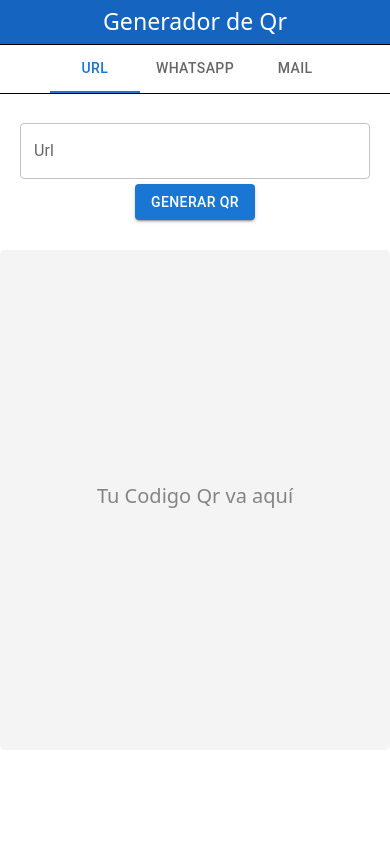
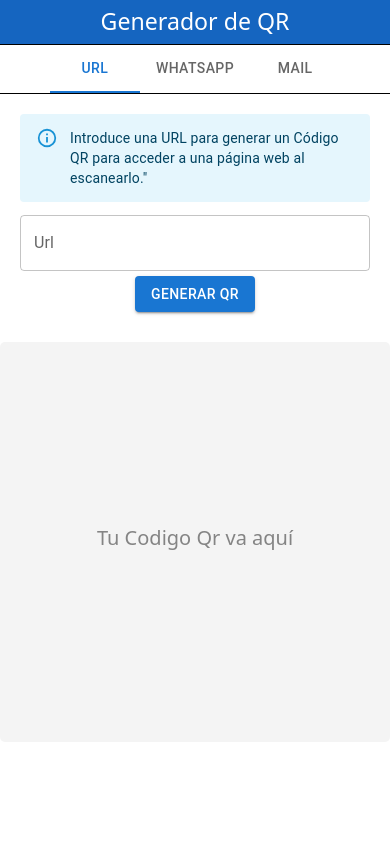
Before and after one commit to goncalhurtado/qr-generator, a React (Vite) app: page / in a window 390 px wide. Shown: the top 844 px of the page. Built offline with nearby package versions, Linux system fonts and the light colour scheme.

Commit message:
added alert

```diff
--- a/src/components/MailInput.jsx
+++ b/src/components/MailInput.jsx
@@ -1,9 +1,9 @@
 import React, { useState } from "react";
-
 import TextField from "@mui/material/TextField";
-import InputAdornment from "@mui/material/InputAdornment";
 import Button from "@mui/material/Button";
 import { createMailLink } from "../helpers/createMailLink";
+import Alert from "@mui/material/Alert";
+import Stack from "@mui/material/Stack";
 import "../styles/mail.css";
 
 const MailInput = ({ setData }) => {
@@ -63,13 +63,21 @@ const MailInput = ({ setData }) => {
   return (
     <>
       <div>
+        <div className="d-flex justify-content-center">
+          <Stack className="alertInfo text-start">
+            <Alert severity="info">
+              Introduce una dirección de correo electrónico y un mensaje para
+              generar un Código QR para enviar un Mail al escanearlo.
+            </Alert>
+          </Stack>
+        </div>
         <form onSubmit={handleSubmit} className="containerForm">
           <TextField
             name="mail"
             type="email"
-            label="Mail"
+            label="Email"
             id="inputMail"
-            className="inputMail"
+            className="inputMail  mt-1"
             onChange={handleChange}
             helperText={error.type === "mail" ? error.message : ""}
             placeholder="ejemplo@mail.com"
--- a/src/components/Qr.jsx
+++ b/src/components/Qr.jsx
@@ -33,7 +33,7 @@ const Qr = ({ inputData }) => {
   }, [bg, color]);
   return (
     <>
-      <div className="qrPageContainer mt-3 row">
+      <div className="qrPageContainer mt-3 mb-3 row">
         <div className="qrContainer col-12 col-md-6">
           <div className="qr p-2">
             {data != "" ? (
@@ -52,12 +52,12 @@ const Qr = ({ inputData }) => {
             <>
               <div className="colorContainer mt-3">
                 <>
-                  <h5 className="p-0 m-2">Personalizar</h5>
+                  {/* <h6 className="p-0 m-2">Personalizar</h6> */}
 
                   <MuiColorInput
                     value={color}
                     onChange={handlecolor}
-                    label="Color principal"
+                    label="Color Principal"
                     className="mt-2"
                   />
 
--- a/src/components/UrlInput.jsx
+++ b/src/components/UrlInput.jsx
@@ -1,7 +1,8 @@
 import React, { useState } from "react";
 import TextField from "@mui/material/TextField";
 import Button from "@mui/material/Button";
-
+import Alert from "@mui/material/Alert";
+import Stack from "@mui/material/Stack";
 import "../styles/url.css";
 
 function UrlInput({ setData }) {
@@ -36,10 +37,18 @@ function UrlInput({ setData }) {
 
   return (
     <>
+      <div className="d-flex justify-content-center">
+        <Stack className="alertInfo text-start">
+          <Alert severity="info">
+            Introduce una URL para generar un Código QR para acceder a una
+            página web al escanearlo."
+          </Alert>
+        </Stack>
+      </div>
       <div className="containerForm">
         <form onSubmit={handleSubmit}>
           <TextField
-            className="formInput"
+            className="formInput mt-1"
             type="url"
             label="Url"
             id="inputMail"
--- a/src/components/WhatsappInput.jsx
+++ b/src/components/WhatsappInput.jsx
@@ -2,6 +2,8 @@ import React, { useState } from "react";
 import TextField from "@mui/material/TextField";
 import Button from "@mui/material/Button";
 import { createWpLink } from "../helpers/createWpLink";
+import Alert from "@mui/material/Alert";
+import Stack from "@mui/material/Stack";
 import "../styles/whatsapp.css";
 
 const WhatsappInput = ({ setData }) => {
@@ -22,12 +24,12 @@ const WhatsappInput = ({ setData }) => {
     if (temp.number === "" || temp.number === null) {
       return setError({
         type: "error",
-        message: "Debes ingresar un numero de Whatsapp",
+        message: "Debes ingresar un número de Whatsapp",
       });
     }
 
     if (!temp.number.match(regex)) {
-      setError({ type: "error", message: "Introduce un numero válido" });
+      setError({ type: "error", message: "Introduce un número válido" });
 
       return;
     }
@@ -38,21 +40,29 @@ const WhatsappInput = ({ setData }) => {
         message: "Debes ingresar un mensaje",
       });
     }
-
+    console.log(error);
     setData(createWpLink(temp));
     setError({ type: "success", message: "Whatsapp correcto" });
   };
   return (
     <div>
       <div>
+        <div className="d-flex justify-content-center">
+          <Stack className="alertInfo">
+            <Alert severity="info">
+              Ingresa un número de teléfono y un mensaje para generar un Código
+              QR que permita enviar un WhatsApp al escanearlo.
+            </Alert>
+          </Stack>
+        </div>
         <form onSubmit={handleSubmit} className="containerForm">
           <div>
             <TextField
               type=""
               name="number"
               id="inputNumber"
-              className="inputNumber"
-              label="Número de Whatsapp"
+              className="inputNumber mt-1"
+              label="Número de Whatsapp text-start"
               onChange={handleChange}
               helperText={error.type === "error" ? error.message : ""}
               placeholder="Teléfono sin espacios ni puntos"
@@ -85,7 +95,7 @@ const WhatsappInput = ({ setData }) => {
             />
           </div>
           <div className="botonSubmit mt-3">
-            <Button variant="contained" color="primary">
+            <Button variant="contained" type="submit">
               Generar QR
             </Button>
           </div>
--- a/src/pages/Generator.jsx
+++ b/src/pages/Generator.jsx
@@ -25,7 +25,7 @@ const Generator = () => {
         className="text-center m-0 p-2"
         style={{ backgroundColor: "#1565c0", color: "white" }}
       >
-        Generador de Qr
+        Generador de QR
       </h3>
 
       <Box
@@ -72,7 +72,11 @@ const Generator = () => {
       </Grid>
       <div
         className="text-center w-100 p-3"
-        style={{ backgroundColor: "#1565c0", color: "white", bottom: "0" }}
+        style={{
+          backgroundColor: "#1565c0",
+          color: "white",
+          bottom: "0",
+        }}
       >
         <h6 className="m-0">Desarrollado por Goncal Hurtado</h6>
       </div>
--- a/src/styles/mail.css
+++ b/src/styles/mail.css
@@ -3,6 +3,10 @@
     padding: 4px;
     margin-top: 5px;
     margin-bottom: 10px;
+}
+
+.alertInfo {
+    width: 500px;
 }
 
 .inputMail {
@@ -28,6 +32,9 @@
     .inputMessage {
         width: 350px;
     }
+    .alertInfo {
+        width: 350px;
+    }
 }
 
 @media (min-width: 766px) and (max-width: 1040px) {
--- a/src/styles/qr.css
+++ b/src/styles/qr.css
@@ -2,6 +2,7 @@
     text-align: center;
     display: flex;
     justify-content: center;
+    height: auto;
 }
 
 .row {
@@ -11,7 +12,7 @@
 
 .qrContainer {
     width: 500px;
-    height: 500px;
+    height: 400px;
     /* border: 1px solid #c4c4c4; */
     background-color: #f4f4f4;
     color: #848484;
--- a/src/styles/url.css
+++ b/src/styles/url.css
@@ -1,3 +1,7 @@
+.alertInfo {
+    width: 500px;
+}
+
 .containerForm {
     text-align: center;
     padding: 4px;
@@ -8,7 +12,6 @@
 .formInput {
     /* background-color: rgb(15, 0, 128); */
     width: 500px;
-    margin-top: 10px;
 }
 
 .botonSubmit {
@@ -21,6 +24,9 @@
         /* background-color: rgb(236, 40, 40); */
         width: 350px;
     }
+    .alertInfo {
+        width: 500px;
+    }
 }
 
 @media (min-width: 766px) and (max-width: 1040px) {
--- a/src/styles/whatsapp.css
+++ b/src/styles/whatsapp.css
@@ -1,3 +1,7 @@
+.alertInfo {
+    width: 500px;
+}
+
 .containerForm {
     text-align: center;
     padding: 4px;
@@ -26,6 +30,9 @@
     .inputMessage {
         width: 350px;
     }
+    .alertWp {
+        width: 350px;
+    }
 }
 
 @media (min-width: 766px) and (max-width: 1040px) {
```
